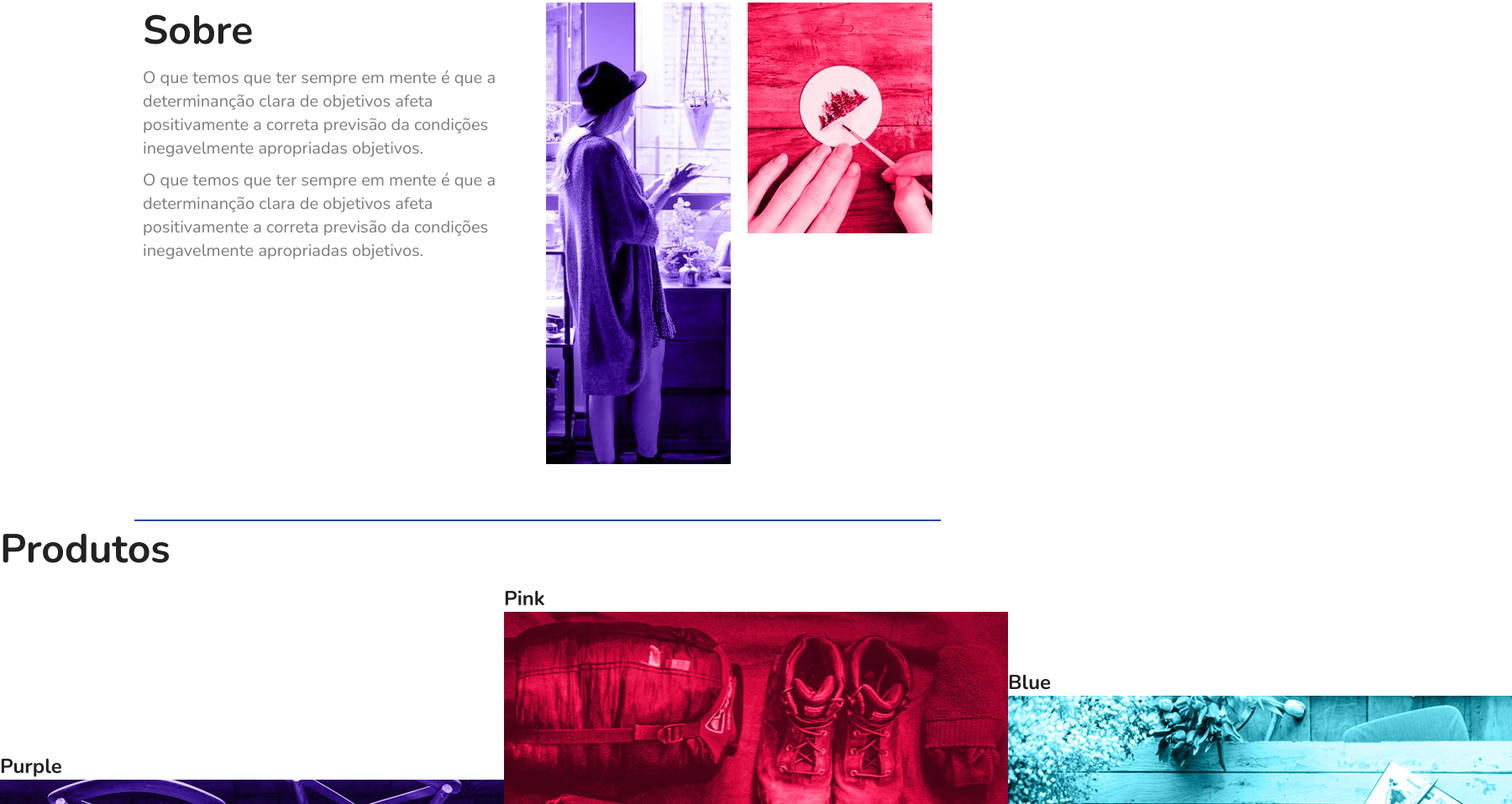
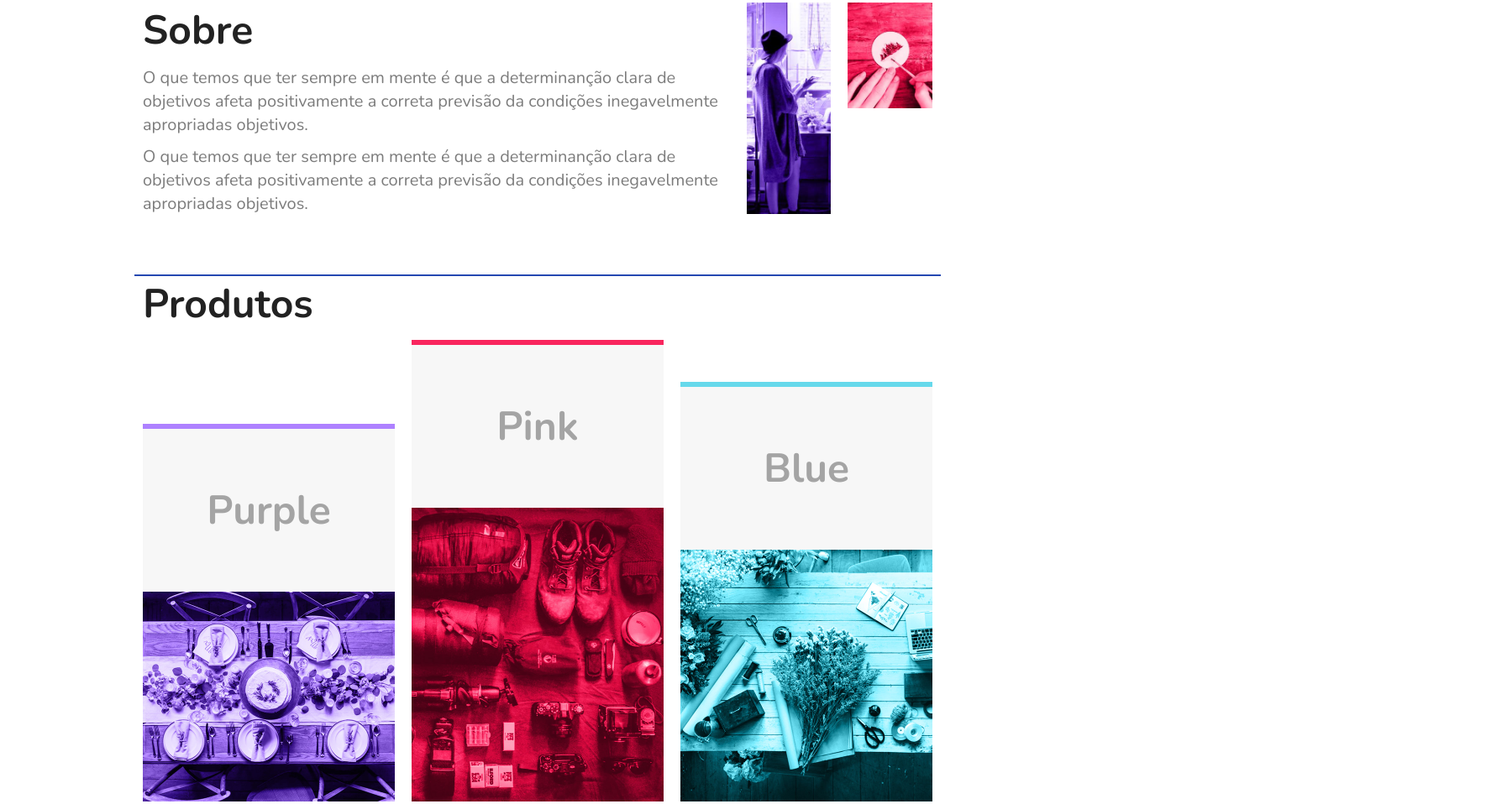
Before and after one commit to gabezy/Flexblog-Origamid, a plain HTML site: page index.html in a window 1280 px wide. Shown: the part 407-1365 px from the top of the page at 84% size, 1800 px wide, since content can reach past the window. Drawn offline with nearby package versions, Linux system fonts and the light colour scheme.

Commit message:
produtos section

```diff
--- a/css/global.css
+++ b/css/global.css
@@ -9,6 +9,10 @@ ul {
 a {
   text-decoration: none;
   color: inherit;
+}
+img {
+  max-width: 100%;
+  display: block;
 }
 body {
   font-family: "Nunito", sans-serif;
--- a/css/home/produtos.css
+++ b/css/home/produtos.css
@@ -1,7 +1,25 @@
 .produtos-list {
   display: flex;
   align-items: flex-end;
+  flex-wrap: wrap;
+  gap: 20px;
 }
-.produtos-list li {
-  flex: 1;
+.produtos-item {
+  flex: 1 1 300px;
 }
+.produtos-item h2 {
+  text-align: center;
+  color: #a4a4a4;
+  font-size: 3rem;
+  padding-block: 4rem;
+  background: #f7f7f7;
+}
+.purple {
+  border-top: 6px solid #ae81ff;
+}
+.pink {
+  border-top: 6px solid #f9265e;
+}
+.blue {
+  border-top: 6px solid #66d9eb;
+}
--- a/index.html
+++ b/index.html
@@ -52,7 +52,7 @@
         </div>
     </section>
 
-    <section class="produtos" id="produtos">
+    <section class="produtos container" id="produtos">
         <h1 class="title">Produtos</h1>
         <ul class="produtos-list">
             <li class="produtos-item purple">
```
